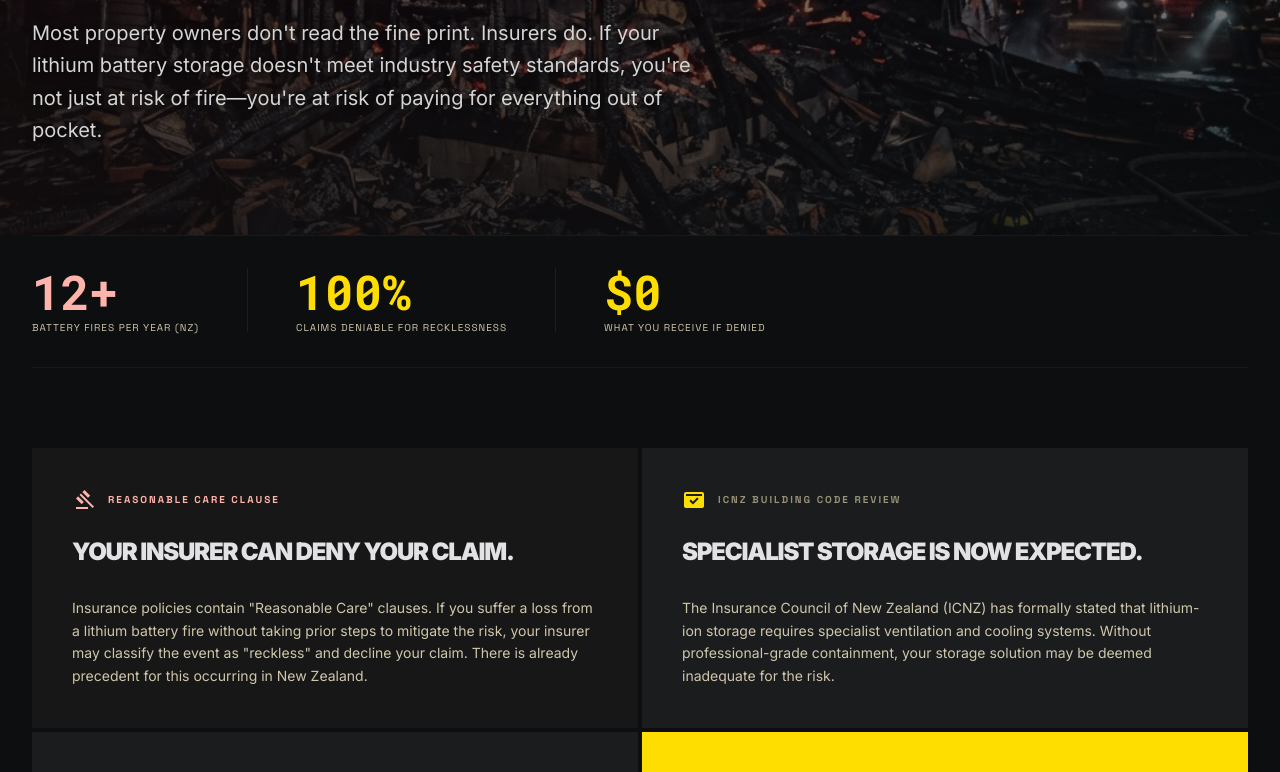
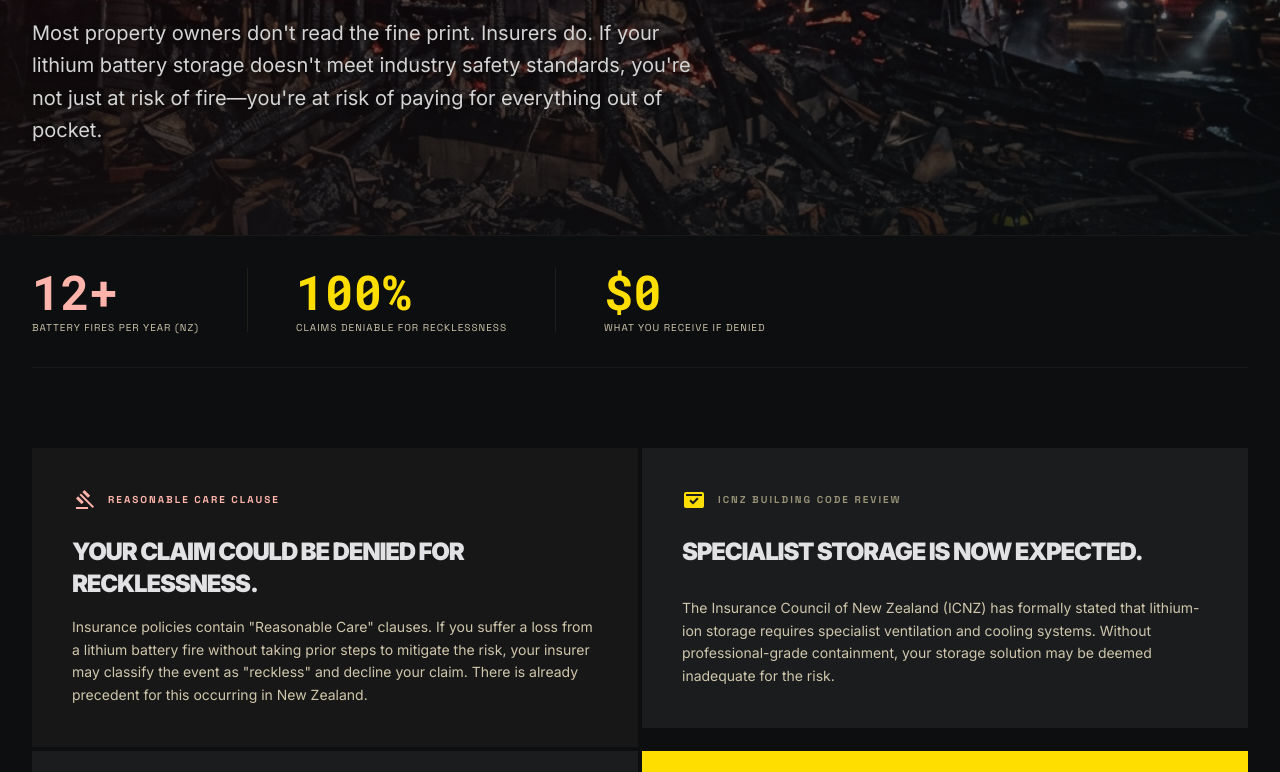
Before and after one commit to ionguardpro/ionguardpro, a Next.js app: page / in a window 1280 px wide. Shown: the part 2701-3473 px from the top of the page. Built offline with nearby package versions, Linux system fonts and the light colour scheme.

Commit message:
Update title of Reasonable Care liability card

```diff
--- a/src/app/page.tsx
+++ b/src/app/page.tsx
@@ -259,7 +259,7 @@ const liabilityCards = [
   {
     icon: "gavel",
     label: "Reasonable Care Clause",
-    title: "Your insurer can deny your claim.",
+    title: "Your claim could be denied for recklessness.",
     body: "Insurance policies contain \"Reasonable Care\" clauses. If you suffer a loss from a lithium battery fire without taking prior steps to mitigate the risk, your insurer may classify the event as \"reckless\" and decline your claim. There is already precedent for this occurring in New Zealand.",
   },
   {
```
